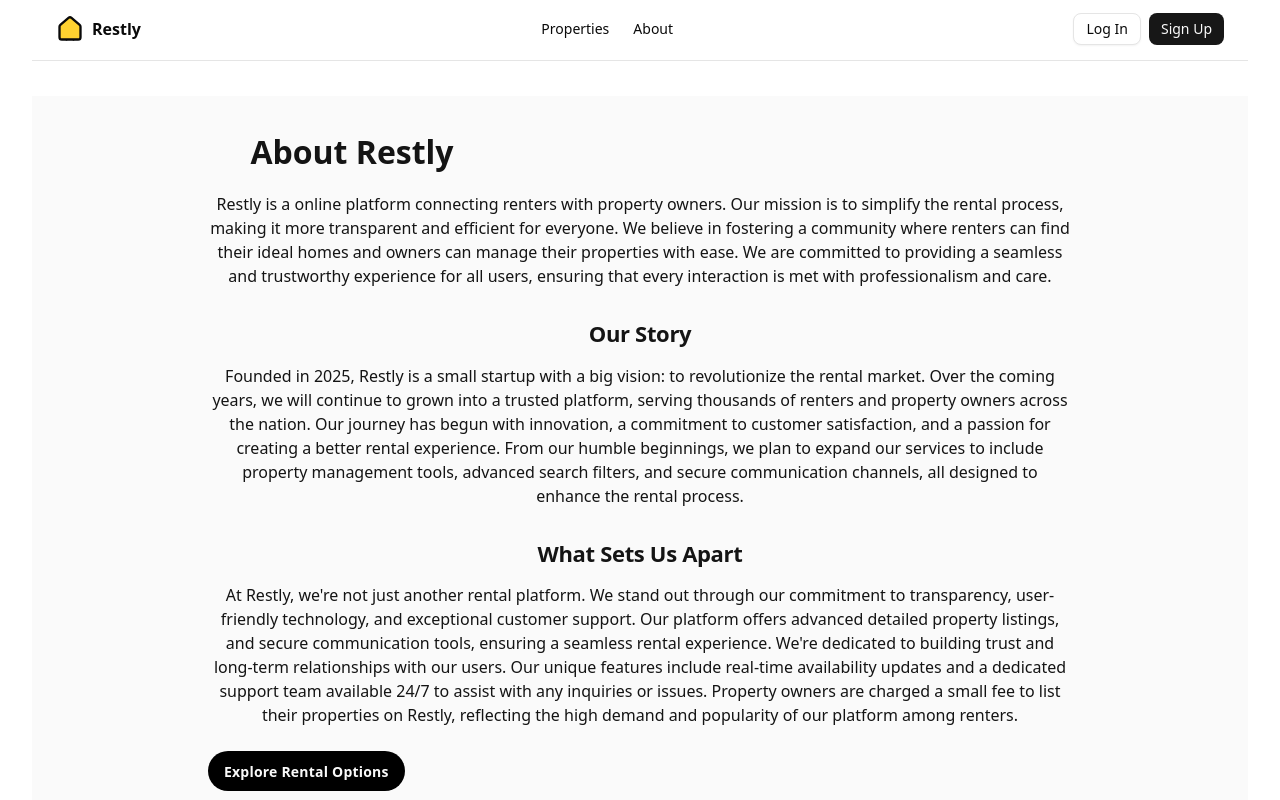
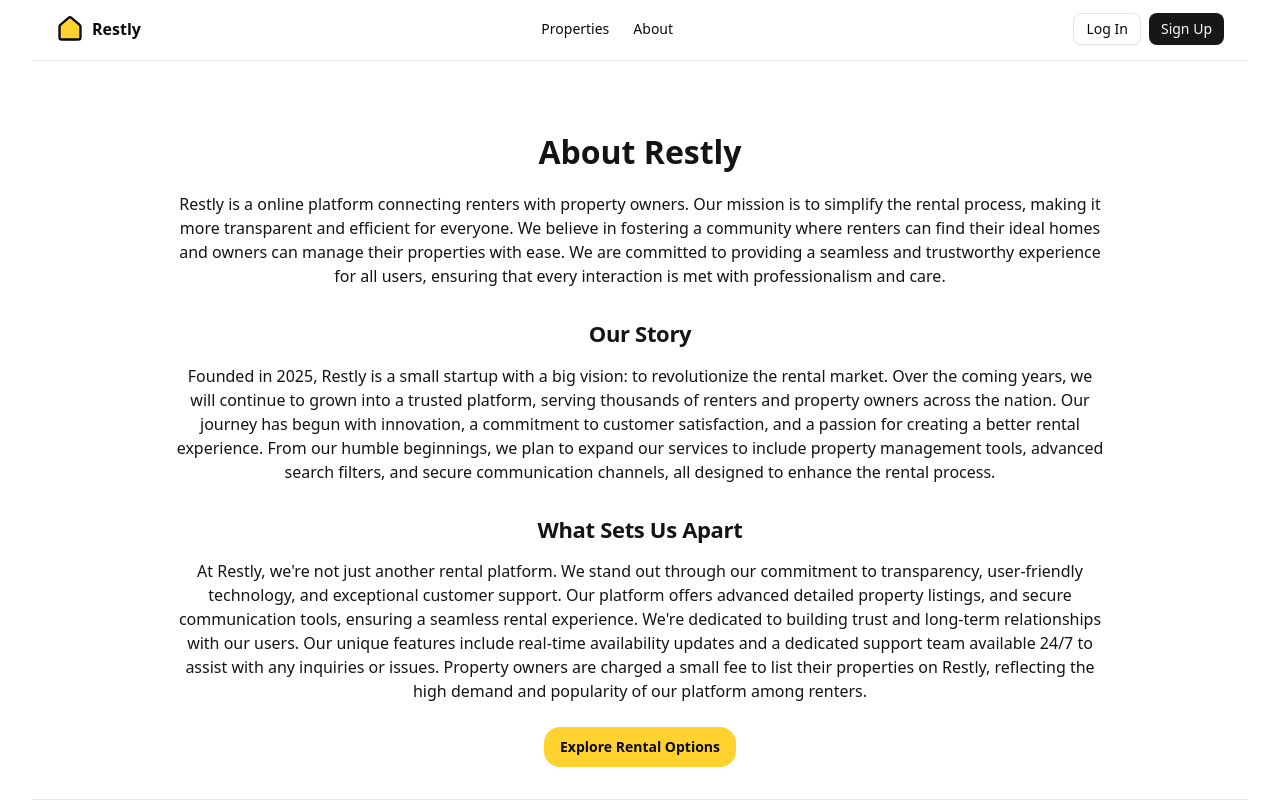
Before and after one commit to whoIsImai/Restly, a React (Vite) app: page /about in a window 1280 px wide. Shown: the top 800 px of the page. Built offline with nearby package versions, Linux system fonts and the light colour scheme.

Commit message:
chnaged alignment

```diff
--- a/src/pages/About.tsx
+++ b/src/pages/About.tsx
@@ -1,16 +1,19 @@
 import NavBar from "@/components/navBar"
 import Footer from "@/components/footer"
+import { Link } from "react-router-dom"
 
 export default function About(){
 
 return(
     <>
         <NavBar />
- <div className="relative flex size-full min-h-screen flex-col bg-neutral-50 group/design-root overflow-x-hidden">
-      <div className="layout-container flex h-full grow flex-col">
-        <div className="px-40 flex flex-1 justify-center py-5">
+        <div className="flex flex-1 justify-center py-5">
           <div className="layout-content-container flex flex-col max-w-[960px] flex-1">
-            <div className="flex flex-wrap justify-between gap-3 p-4"><p className="text-[#141414] tracking-light text-[32px] font-bold leading-tight min-w-72">About Restly</p></div>
+            <div className="flex flex-wrap justify-center gap-3 p-4">
+                <p className="text-[#141414] tracking-light text-[32px] font-bold leading-tight min-w-72">
+                    About Restly
+                </p>
+            </div>
             <p className="text-[#141414] text-base font-normal leading-normal pb-3 pt-1 px-4">
               Restly is a online platform connecting renters with property owners. Our mission is to simplify the rental process, making it more transparent and efficient
               for everyone. We believe in fostering a community where renters can find their ideal homes and owners can manage their properties with ease. We are committed to
@@ -31,17 +34,17 @@ return(
               team available 24/7 to assist with any inquiries or issues. Property owners are charged a small fee to list their properties on Restly, reflecting the high demand
               and popularity of our platform among renters.
             </p>
-            <div className="flex px-4 py-3 justify-start">
+            <div className="flex px-4 py-3 justify-center">
               <button
-                className="flex min-w-[84px] max-w-[480px] cursor-pointer items-center justify-center overflow-hidden rounded-full h-10 px-4 bg-black text-neutral-50 text-sm font-bold leading-normal tracking-[0.015em]"
+                className="flex items-center justify-center overflow-hidden rounded-2xl h-10 px-4 bg-amber-300 text-black-50 text-sm font-bold"
               >
+                <Link to="/properties" className="flex items-center gap-2">
                 <span className="truncate">Explore Rental Options</span>
+                </Link>
               </button>
             </div>
           </div>
         </div>
-      </div>
-    </div>
         <Footer/>
     </>
 )
```
